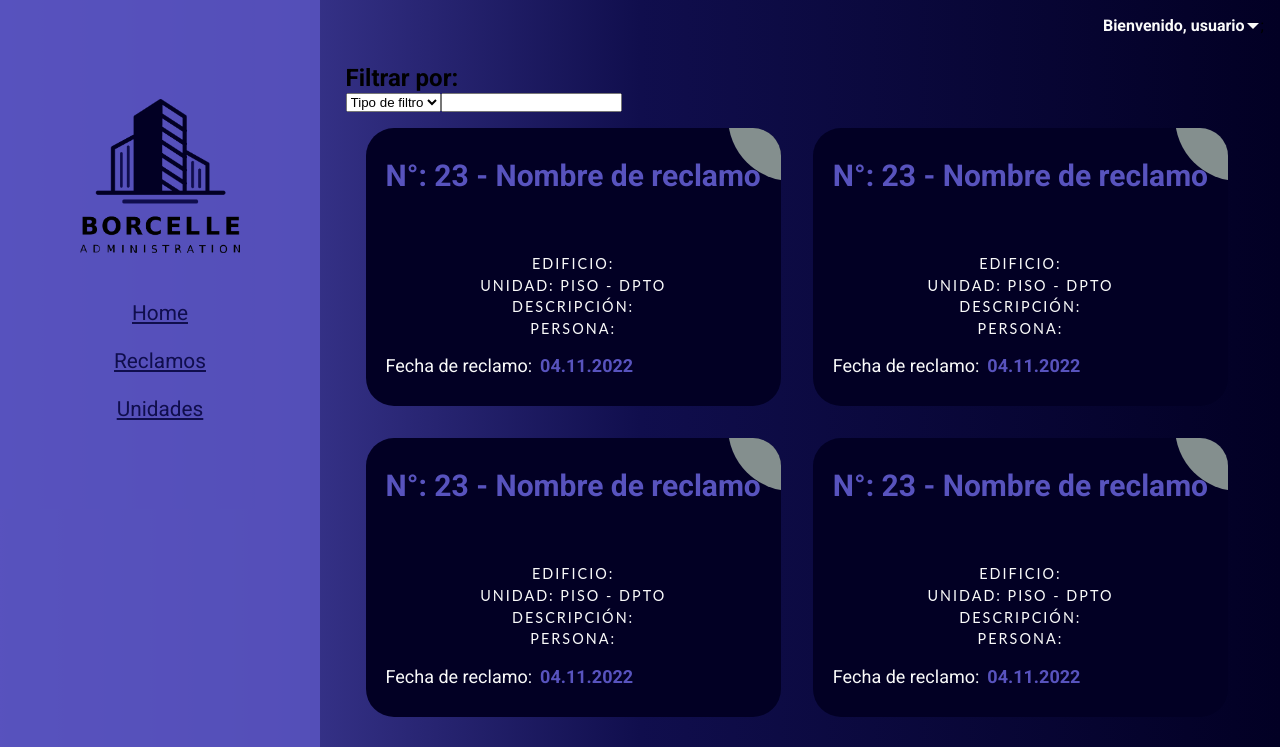
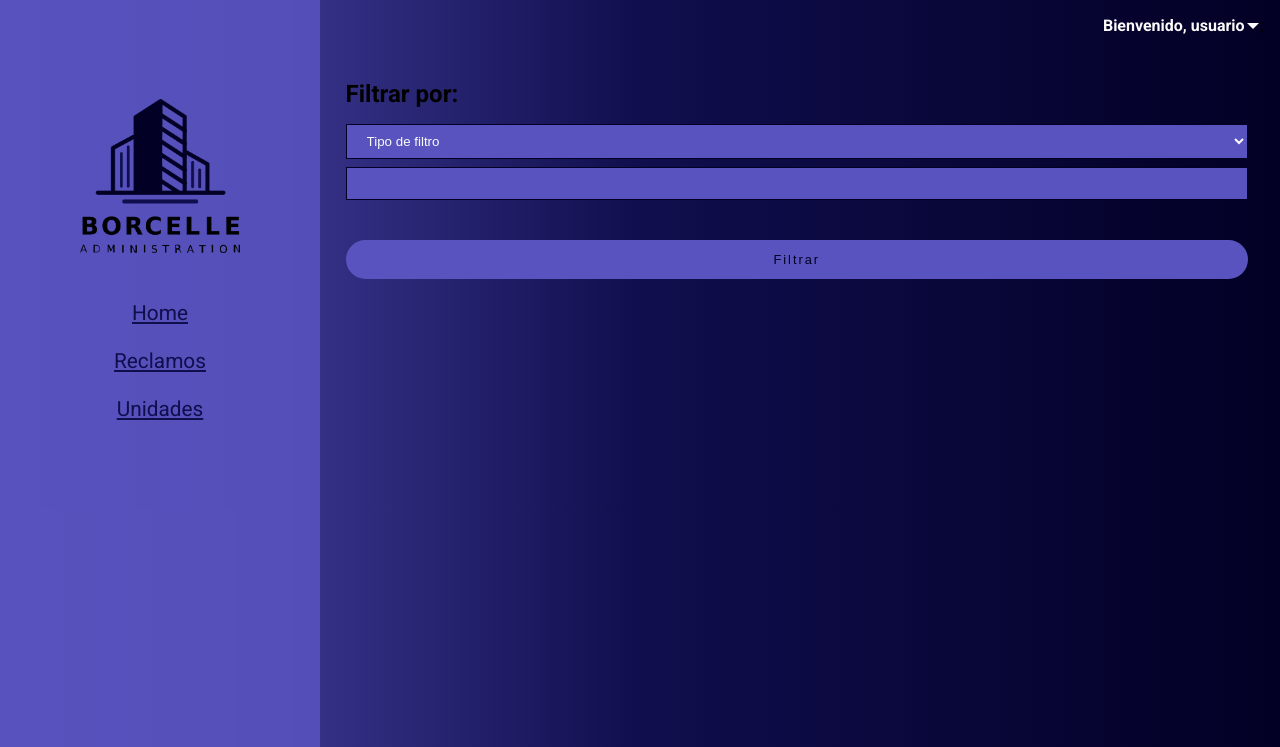
Before and after one commit to lucastro95/TP-FRONT, a React (Create React App) app: page /admin/reclamos in a window 1280 px wide. Shown: the top 747 px of the page. Built offline with nearby package versions, Linux system fonts and the light colour scheme.

Commit message:
filtros de reclamos

```diff
--- a/src/components/Loader/Loader.scss
+++ b/src/components/Loader/Loader.scss
@@ -4,6 +4,9 @@
     position: absolute;
     top: 0;
     left: 0;
+    display: flex;
+    justify-content: center;
+    align-items: center;
     background-color: var(--dark-blue-transparent);
 }
 
--- a/src/components/ReclamoCard/ReclamoCard.jsx
+++ b/src/components/ReclamoCard/ReclamoCard.jsx
@@ -1,7 +1,7 @@
 import React from 'react'
 import './ReclamoCard.scss'
 
-const ReclamoCard = ({admin, numeroEdificio, piso, numeroUnidad, descrip, documento}) => {
+const ReclamoCard = ({admin, numero, numeroEdificio, piso, numeroUnidad, descrip, documento}) => {
     return (
         <>
             <div className="card">
@@ -9,20 +9,13 @@ const ReclamoCard = ({admin, numeroEdificio, piso, numeroUnidad, descrip, docume
                     <div className="card__container_bg desestimado"></div>
 
                     <div className="card__container_title">
-                        N°: 23 - Nombre de reclamo
+                        N°: {numero} - Nombre de reclamo
                     </div>
 
                     <p className='card__container_desc'>Edificio: {numeroEdificio}</p>
                     <p className='card__container_desc'>Unidad: piso {piso} - dpto {numeroUnidad}</p>
                     <p className='card__container_desc'>Descripción: {descrip}</p>
                     {admin && <p className='card__container_desc'>Persona: {documento}</p>}
-
-                    <div className="card__container_date-box">
-                        Fecha de reclamo:
-                        <span className="card__container_date">
-                            04.11.2022
-                        </span>
-                    </div>
                 </div>
             </div>
         </>
--- a/src/pages/AdminReclamo.jsx
+++ b/src/pages/AdminReclamo.jsx
@@ -2,8 +2,12 @@ import React, { useState } from 'react'
 import './AdminReclamo.scss'
 import Navbar from '../components/Navbar/Navbar'
 import ReclamoCard from '../components/ReclamoCard/ReclamoCard'
+import Boton from '../components/Boton/Boton'
+import Loader from '../components/Loader/Loader'
 
 const AdminReclamo = () => {
+    const [reclamos, setReclamos] = useState([])
+    const [loading, setLoading] = useState(false)
 
     const [form, setForm] = useState({
         tipo: "",
@@ -15,28 +19,89 @@ const AdminReclamo = () => {
         setForm({ ...form, [name]: value })
     }
 
+    async function fetchReclamos(url) {
+        try {
+            setLoading(true)
+            const response = await fetch(url)
+            if (!response.ok) {
+                throw new Error('error')
+            }
+            const data = await response.json()
+            setReclamos(data)
+            setLoading(false)
+        } catch (error) {
+            console.error("Error:", error)
+            setLoading(false)
+        }
+    }
+
+    const handleSumbit = (e) => {
+        e.preventDefault()
+        let numero
+
+        switch (form.tipo) {
+            case "edificio":
+                numero = parseInt(form.dato)
+                fetchReclamos(`https://localhost:8080/reclamos/edificio/${form.dato}`)
+                break;
+
+            case "numero":
+                numero = parseInt(form.dato)
+                fetchReclamos(`https://localhost:8080/reclamos/${form.dato}`)
+                break;
+
+            case "persona":
+                fetchReclamos(`https://localhost:8080/reclamos/persona:${form.dato}`)
+                break;
+
+            default:
+                break;
+        }
+    }
+
+
     return (
         <>
-        <Navbar options={['home', 'reclamos', 'unidades']} admin={true}/>
+            <Navbar options={['home', 'reclamos', 'unidades']} admin={true} />
             <main className='reclamos'>
-            <form action="">
-                <h2>Filtrar por:</h2>
-                <select name="tipo" id="tipo" onChange={handleInput} value={form.tipo}>
+                <form className='reclamos__table'>
+                    <h2 className='reclamos__table__title'>Filtrar por:</h2>
+                    <select className='reclamos__table__filter' name="tipo" id="tipo" onChange={handleInput} value={form.tipo}>
                         <option value="">Tipo de filtro</option>
                         <option value="edificio">Edificio</option>
                         <option value="numero">Número</option>
                         <option value="persona">Persona</option>
                     </select>
-                <input name='dato' type="text" value={form.dato} onChange={handleInput}/>
+                    <input className='reclamos__table__filter' name='dato' type="text" value={form.dato} onChange={handleInput} />
+                    <Boton action={e => handleSumbit(e)} msg={"Filtrar"} />
                 </form>
                 <div className="reclamos__table">
-                <ReclamoCard admin={true} />
-                <ReclamoCard admin={true} />
-                <ReclamoCard admin={true} />
-                <ReclamoCard admin={true} />
-                <ReclamoCard admin={true} />
-                <ReclamoCard admin={true} />
-                <ReclamoCard admin={true} />
+                    {loading ? <Loader /> :
+                        (
+                            Array.isArray(reclamos) ?
+                                reclamos.map((reclamo) => (
+                                    <ReclamoCard
+                                        admin={true}
+                                        numero={reclamo.numero}
+                                        numeroEdificio={reclamo.edificio.codigo}
+                                        piso={reclamo.unidad.piso}
+                                        numeroUnidad={reclamo.unidad.numero}
+                                        descrip={reclamo.descripcion}
+                                        documento={reclamo.usuario.documento}
+                                        key={reclamo.numero}
+                                    />
+                                )) :
+                                <ReclamoCard
+                                    admin={true}
+                                    numero={reclamos.numero}
+                                    numeroEdificio={reclamos.edificio.codigo}
+                                    piso={reclamos.unidad.piso}
+                                    numeroUnidad={reclamos.unidad.numero}
+                                    descrip={reclamos.descripcion}
+                                    documento={reclamos.usuario.documento}
+                                    key={reclamos.numero}
+                                />
+                        )}
                 </div>
             </main>
         </>
--- a/src/pages/AdminReclamo.scss
+++ b/src/pages/AdminReclamo.scss
@@ -0,0 +1,22 @@
+.reclamos {
+
+    &__table {
+        width: 100%;
+        margin: 1rem 0;
+        display: flex;
+        flex-direction: column;
+        justify-content: center;
+
+        &__title {
+            margin-bottom: 1rem;
+        }
+
+        &__filter {
+            margin-bottom: .5rem;
+            padding: .5rem 1rem;
+            background-color: var(--light-blue);
+            border: 1px solid var(--dark-blue);
+            color: var(--white);
+        }
+    }
+}
```
Lines whose indentation alone changed are shown as unchanged.
